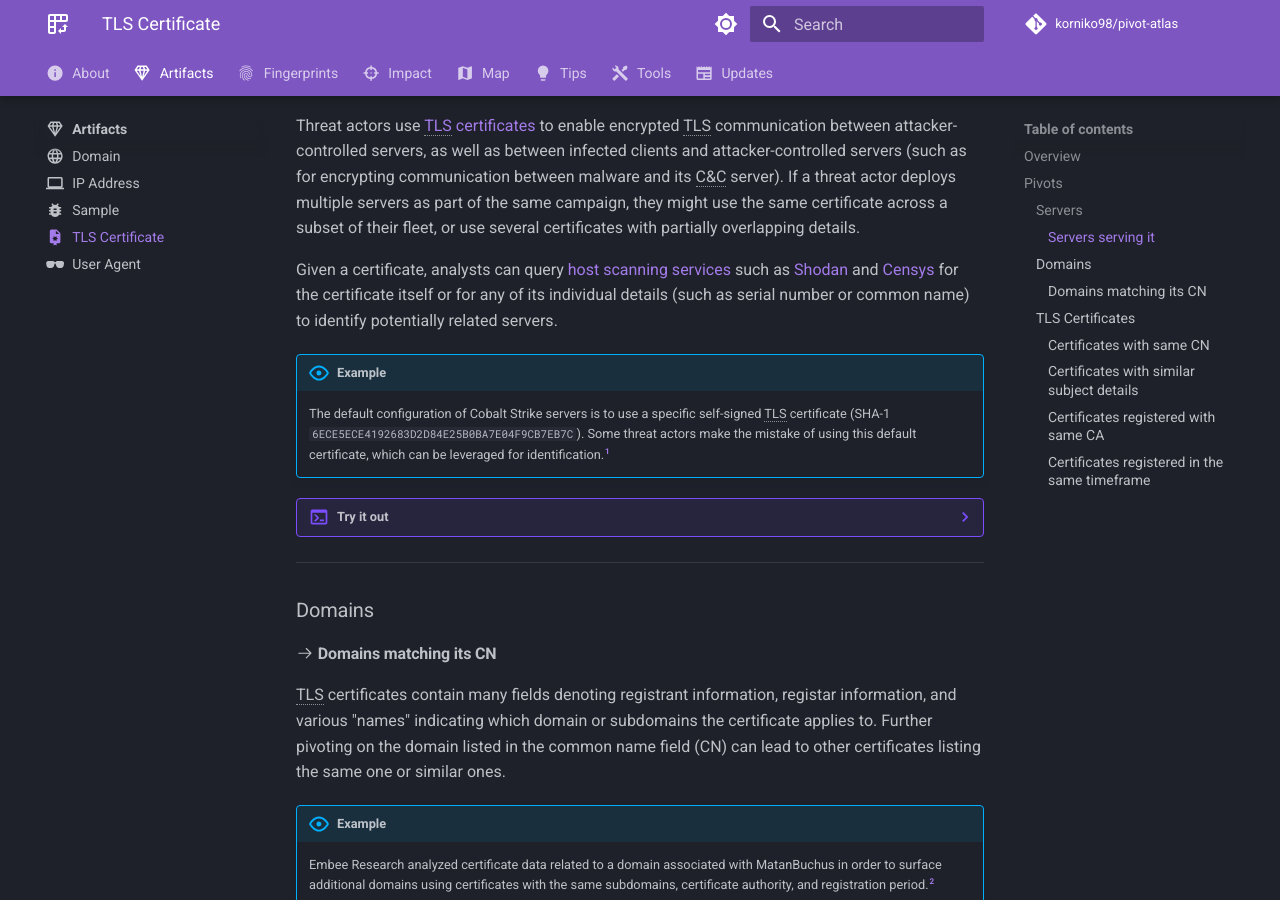
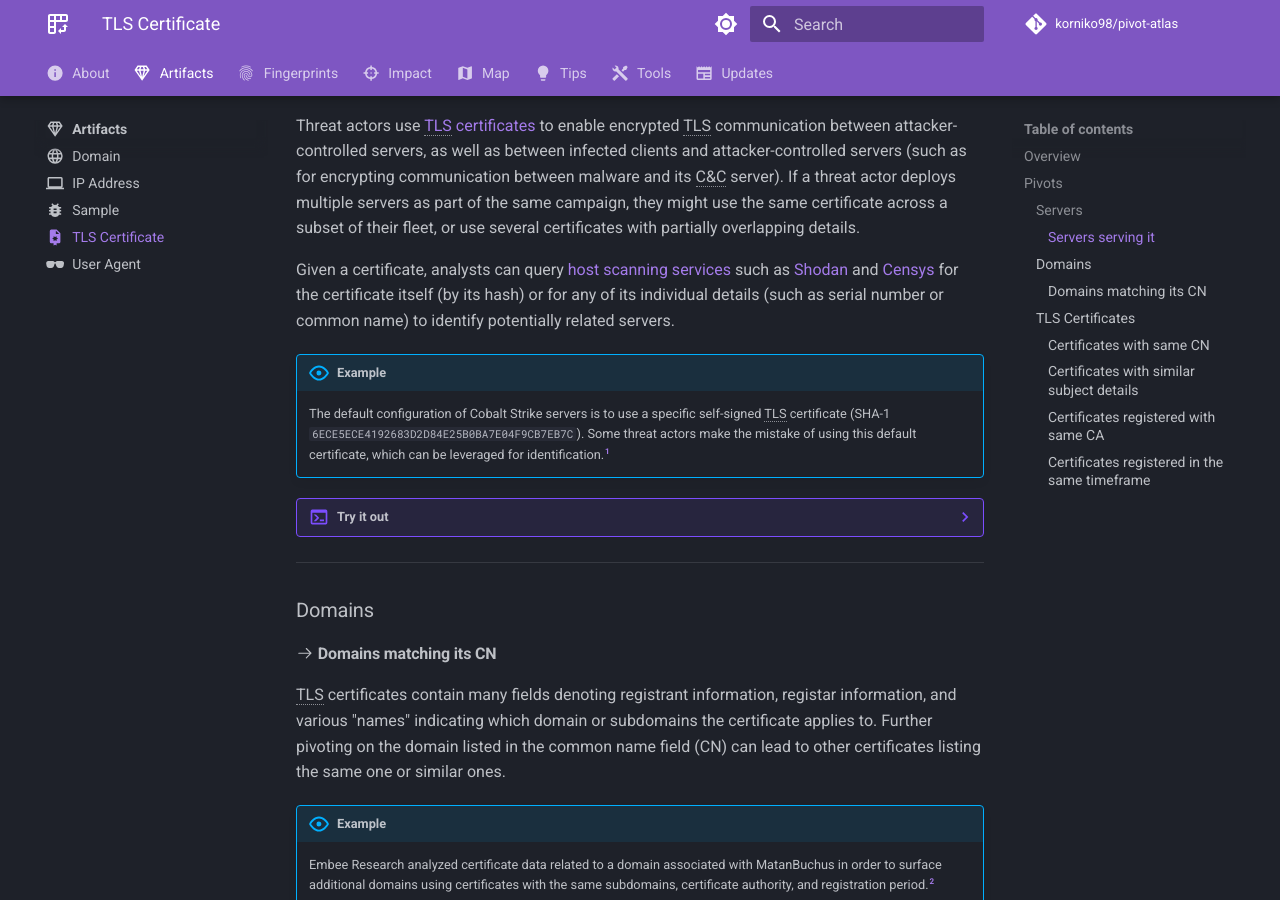
Before and after one commit to korniko98/pivot-atlas, an MkDocs documentation site: the page built from docs/artifacts/tls-certificate.md, in a window 1280 px wide and 900 px high, scrolled down 1465 px. Built offline with MkDocs 1.6.1 and Material for MkDocs 9.7.7, drawn with Linux system fonts in a browser that asks for light colours; comment, search, counter and statistics services are not loaded; some of the changed lines change nothing that is shown.

Commit message:
#12 expand example queries (#17)
Co-authored-by: Amitai Cohen <71866656+korniko98@users.noreply.github.com>

````diff
--- a/docs/artifacts/tls-certificate.md
+++ b/docs/artifacts/tls-certificate.md
@@ -88,7 +88,7 @@
 
 Threat actors use [TLS certificates](/artifacts/tls-certificate) to enable encrypted TLS communication between attacker-controlled servers, as well as between infected clients and attacker-controlled servers (such as for encrypting communication between malware and its C&C server). If a threat actor deploys multiple servers as part of the same campaign, they might use the same certificate across a subset of their fleet, or use several certificates with partially overlapping details.
 
-Given a certificate, analysts can query [host scanning services](/tools/#host-scanners) such as [Shodan](https://www.shodan.io) and [Censys](https://search.censys.io) for the certificate itself or for any of its individual details (such as serial number or common name) to identify potentially related servers.
+Given a certificate, analysts can query [host scanning services](/tools/#host-scanners) such as [Shodan](https://www.shodan.io) and [Censys](https://search.censys.io) for the certificate itself (by its hash) or for any of its individual details (such as serial number or common name) to identify potentially related servers.
 
 !!! abstract "Example"
 
@@ -100,9 +100,21 @@
 		```
 		https://www.shodan.io/search?query=ssl.cert.serial%3A{SERIAL_NUMBER}
 		```
-	=== "Shodan (URL) - Common name"
+	=== "Shodan (URL) - CN"
 		```
 		https://www.shodan.io/search?query=ssl.cert.subject.cn%3A{COMMON_NAME}
+		```
+	=== "Censys (URL) - SHA-256 Hash"
+		```
+		https://search.censys.io/search?resource=hosts&q=services.tls.certificates.leaf_data.fingerprint%3A+{SHA256_HASH}
+		```
+  	=== "Censys (URL) - Serial number"
+		```
+		https://search.censys.io/search?resource=certificates&q=parsed.serial_number%3A+{SERIAL_NUMBER}
+		```
+	=== "Censys (URL) - CN"
+		```
+		https://search.censys.io/search?resource=hosts&q=services.tls.certificate.parsed.subject.common_name%3A{COMMON_NAME}
 		```
 ---
 
@@ -153,6 +165,10 @@
 		```
 		https://crt.sh/?CAName={CA_NAME}
 		```
+	=== "Censys (URL)"
+		```
+		https://search.censys.io/search?resource=certificates&q=parsed.issuer.common_name%3A{CA_NAME}
+		```
 
 ####:octicons-arrow-right-24: Certificates registered in the same timeframe
 
````
